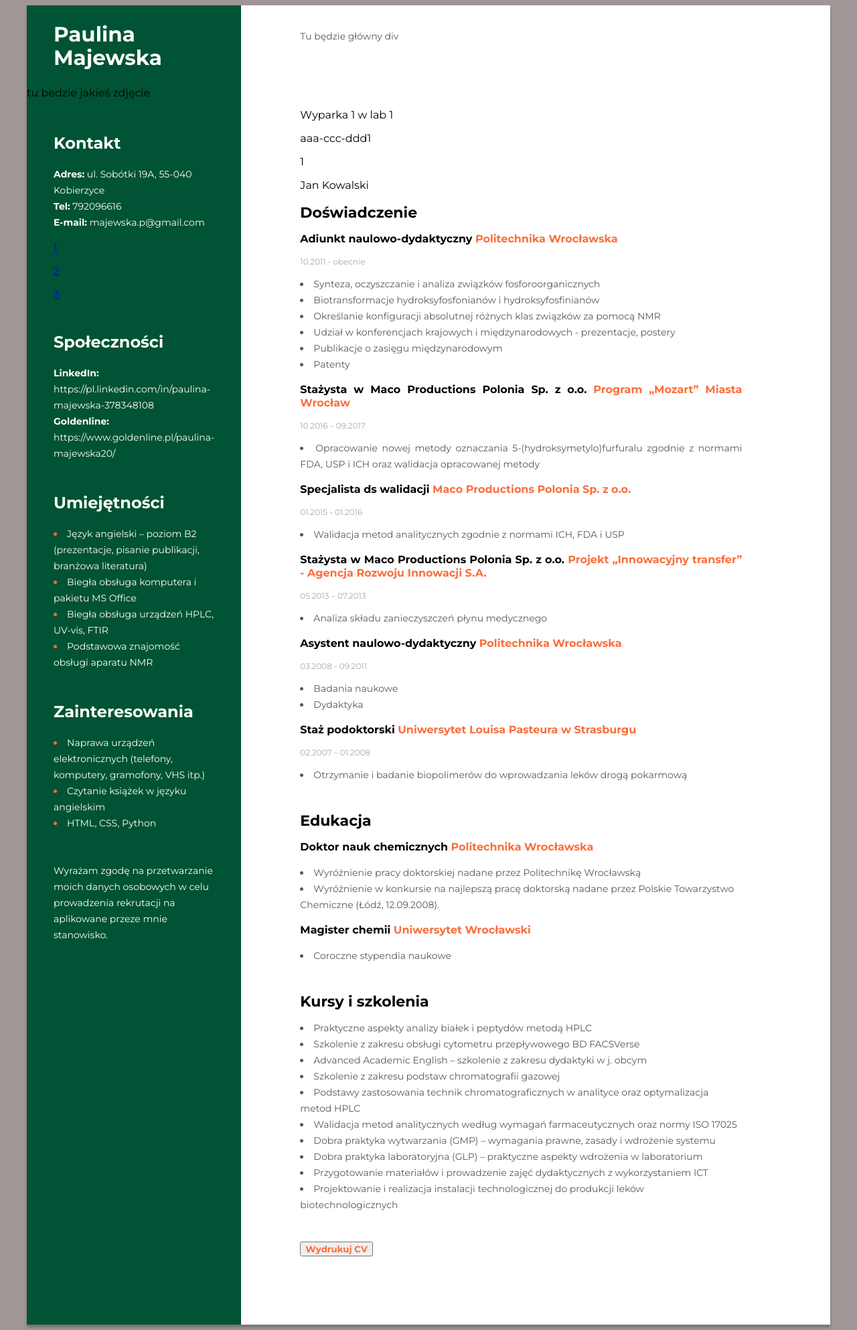
After one commit to pmajewska/Devices, a Django app: page /dev/1/ in a window 1280 px wide. The commit adds this page. Shown: the whole page at 67% size. Run offline with Django 4.2, Linux system fonts and the light colour scheme; data comes from the database, SQL or seed files in the repository; parts of the project's set-up code (start-up, migrations or seed data) failed here and were passed over.

Commit message:
Zmiany przed blogiem

```diff
--- a/Devices/urls.py
+++ b/Devices/urls.py
@@ -13,13 +13,13 @@
     1. Import the include() function: from django.urls import include, path
     2. Add a URL to urlpatterns:  path('blog/', include('blog.urls'))
 """
+
 from django.contrib import admin
-from django.urls import path
-from django.contrib import admin
-from django.urls import path
+from django.urls import path, include
 from Urzadzenia.views import *
 urlpatterns = [
     path('admin/', admin.site.urls),
-    path('', index),
+    path('', include('Urzadzenia.urls')),
     path('lab/<id>/', lab, name='lab'),
+    path('dev/<id>/', dev, name='dev'),
 ]
--- /dev/null
+++ b/Urzadzenia/Templates/lab_urzadzenia.html
@@ -0,0 +1,5 @@
+{% extends 'szablon.html' %} {% block dev %} {% if lab_urzadzenie %}
+<p>Wszystkie Urządzenia dostępne w tym pomieszczeniu</p>
+{% for dev in lab_urzadzenie %}
+<p><a href="/dev/{{ dev.id }}/"> {{ dev.Nazwa }} </a></p>
+{% endfor %} {% else %} {% endif %} {% endblock %}
--- a/Urzadzenia/Templates/szablon.html
+++ b/Urzadzenia/Templates/szablon.html
@@ -25,6 +25,7 @@
       <main>
         <div class="main-description">
           <p class="description">Tu będzie główny div</p>
+          {% block dev %} {% endblock dev %}
         </div>
 
         <div class="jobs">
@@ -191,8 +192,8 @@
               >majewska.p@gmail.com</a
             >
           </p>
-          {% for lab in wszystko %}
-          <p><a href="lab//{{ lab.id }}"> {{ lab.Numer_laboratorium }} </a></p>
+          {% for lab in laboratorium %}
+          <p><a href="/lab/{{ lab.id }}"> {{ lab.Numer_laboratorium }} </a></p>
           {% endfor %}
         </div>
 
--- /dev/null
+++ b/Urzadzenia/Templates/urzadzenia.html
@@ -0,0 +1,9 @@
+{% extends 'szablon.html' %} {% block dev %} {% if dev_number %}
+<h1>{{ dev_number.Nazwa }}</h1>
+<p>{{ dev_number.Opis }}</p>
+<p>{{ dev_number.Numer_inwentarzowy }}</p>
+<p>{{ dev_number.Numer_laboratorium }}</p>
+<p>{{ dev_number.Osoba_odpowiedzialna }}</p>
+{% else %}
+<p>Nie ma urządzenia o takim id</p>
+{% endif %} {% endblock dev%}
--- /dev/null
+++ b/Urzadzenia/urls.py
@@ -0,0 +1,7 @@
+from django.urls import path
+
+from . import views
+
+urlpatterns = [
+    path('', views.home, home="home"),
+]
--- a/Urzadzenia/views.py
+++ b/Urzadzenia/views.py
@@ -3,10 +3,19 @@
 from .models import Urzadzenia, Laboratorium
 
 def index(request):
-    wszystko = Laboratorium.objects.all()
-    dane = {'wszystko': wszystko}
+    laboratorium = Laboratorium.objects.all()
+    dane = {'laboratorium': laboratorium}
     return render(request, 'szablon.html', dane)
 
 def lab(request, id):
     lab_number = Laboratorium.objects.get(pk=id)
-    return HttpResponse(lab_number.Numer_laboratorium)
+    lab_urzadzenie = Urzadzenia.objects.filter(Numer_laboratorium = lab_number)
+    laboratorium = Laboratorium.objects.all()
+    dane = {'lab_number': lab_number, 'lab_urzadzenie': lab_urzadzenie, 'laboratorium': laboratorium}
+    return render(request, 'lab_urzadzenia.html', dane)
+
+def dev(request, id):
+    dev_number = Urzadzenia.objects.get(pk=id)
+    laboratorium = Laboratorium.objects.all()
+    dane = {'dev_number': dev_number, 'laboratorium': laboratorium}
+    return render(request, 'urzadzenia.html', dane)
```
